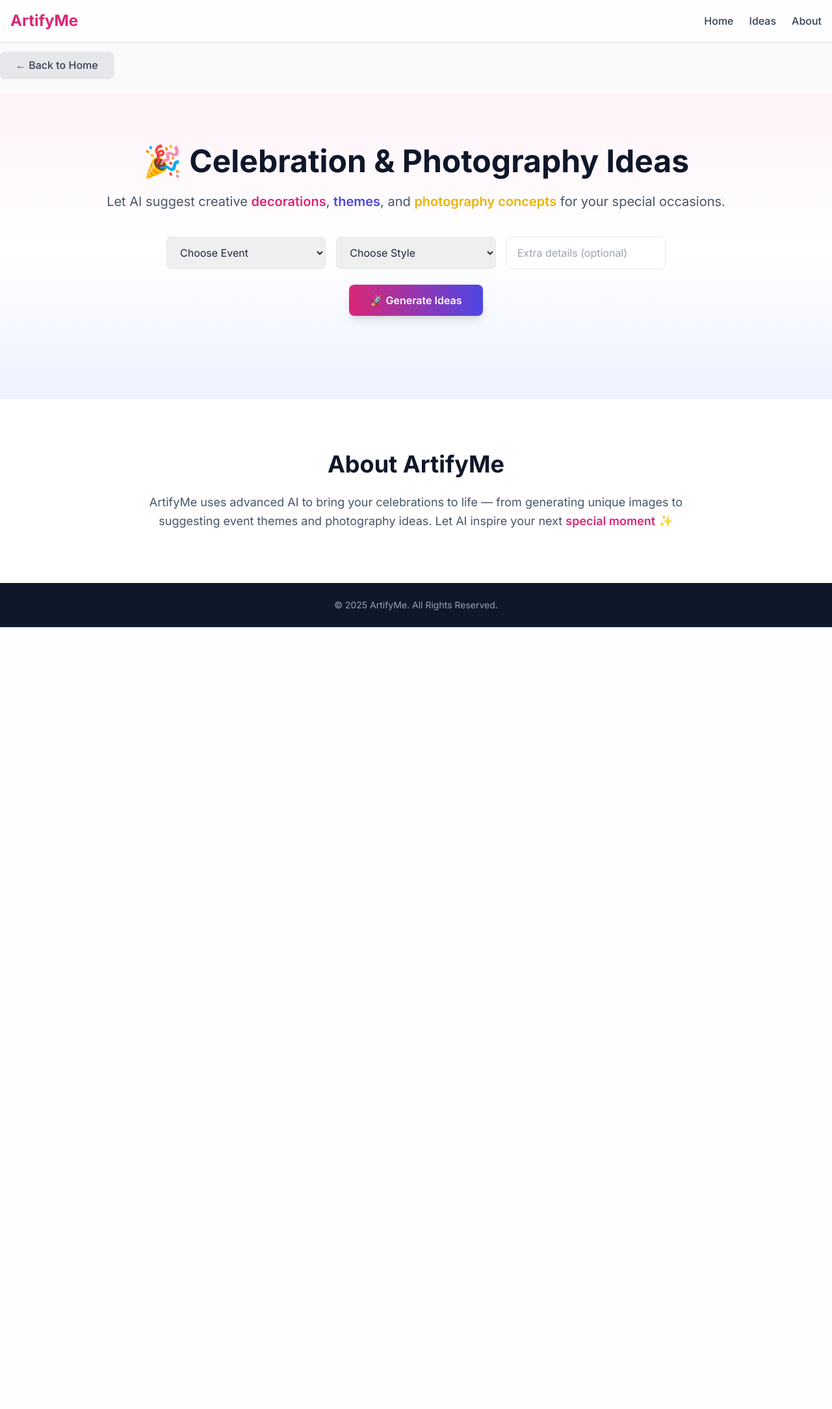
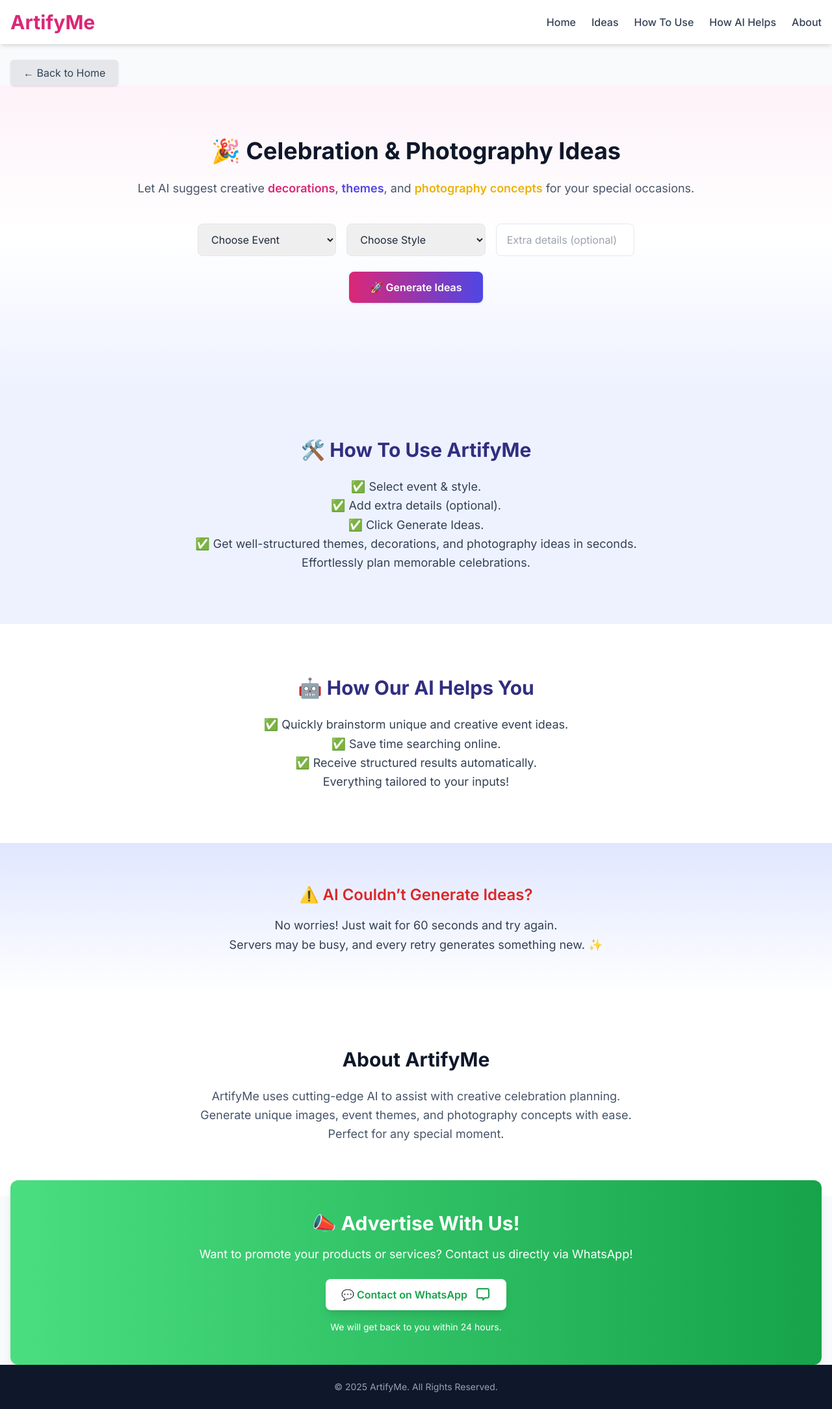
Before and after one commit to suriyamoorthi-dev/artifyme, a Flask app: page /celebration in a window 1280 px wide. Shown: the whole page at 65% size. Before the commit the page ends 965 px from the top, so only its background shows below. Run offline with Flask 3, Linux system fonts and the light colour scheme; some libraries are stand-ins or nearby versions.

Commit message:
Updated templates and added advertise.html

```diff
--- a/app.py
+++ b/app.py
@@ -480,6 +480,10 @@ Output format (strictly):
         print("❌ Error:", e)
         return jsonify({"error": "Generation failed"}), 500
 
+@app.route("/advertise")
+def advertise():
+    # Render the HTML page (save the HTML as templates/advertise.html)
+    return render_template("advertise.html")
 
 # ------------------- End Supabase Gift Shop API ------------------- #
 if __name__ == '__main__':
--- a/templates/celebration.html
+++ b/templates/celebration.html
@@ -1,49 +1,52 @@
 <!DOCTYPE html>
 <html lang="en">
+
 <head>
   <meta charset="UTF-8" />
   <meta name="viewport" content="width=device-width, initial-scale=1.0"/>
-  <title>🎉 AI Celebration & Photography Ideas</title>
+  <title>🎉 AI Celebration Ideas</title>
   <script src="https://cdn.tailwindcss.com"></script>
   <link href="https://fonts.googleapis.com/css2?family=Inter:wght@400;500;600;700&display=swap" rel="stylesheet"/>
   <style>
     body { font-family: 'Inter', sans-serif; background-color: #f8fafc; }
   </style>
 </head>
+
 <body class="text-slate-800">
 
   <!-- Header -->
-  <header class="bg-white/80 backdrop-blur-md shadow sticky top-0 z-50">
-    <div class="max-w-7xl mx-auto flex justify-between items-center p-4">
-      <h1 class="text-2xl font-extrabold text-pink-600">ArtifyMe</h1>
-      <nav class="hidden sm:flex space-x-6 text-slate-700 font-medium">
+  <header class="bg-white shadow-md sticky top-0 z-50">
+    <div class="max-w-7xl mx-auto flex flex-col sm:flex-row justify-between items-center p-4">
+      <h1 class="text-3xl font-extrabold text-pink-600 mb-4 sm:mb-0">ArtifyMe</h1>
+      <nav class="flex flex-wrap justify-center gap-4 sm:gap-6 text-slate-700 font-medium">
         <a href="/" class="hover:text-indigo-600">Home</a>
         <a href="#celebration-ideas" class="hover:text-pink-600">Ideas</a>
-        <a href="#about" class="hover:text-pink-600">About</a>
+        <a href="#how-to-use" class="hover:text-indigo-600">How To Use</a>
+        <a href="#how-ai-helps" class="hover:text-indigo-600">How AI Helps</a>
+        <a href="#about" class="hover:text-indigo-600">About</a>
       </nav>
     </div>
   </header>
-<!-- Back Button -->
-<a href="/"
-  class="mt-4 mb-6 inline-block bg-gray-200 text-slate-700 px-6 py-2 rounded-lg font-medium hover:bg-gray-300 shadow">
-  ← Back to Home
-</a>
+
+  <!-- Back Button -->
+  <div class="max-w-7xl mx-auto px-4 mt-6">
+    <a href="/" class="inline-block bg-gray-200 text-slate-700 px-5 py-2 rounded-md shadow hover:bg-gray-300">
+      ← Back to Home
+    </a>
+  </div>
 
   <!-- Celebration Ideas Section -->
   <section id="celebration-ideas" class="py-20 bg-gradient-to-b from-pink-50 via-white to-indigo-50">
-    <div class="max-w-5xl mx-auto text-center px-4">
-      <h2 class="text-4xl sm:text-5xl font-extrabold mb-6 text-slate-900">
-        🎉 Celebration & Photography Ideas
-      </h2>
-      <p class="text-lg sm:text-xl text-slate-600 mb-10">
+    <div class="max-w-4xl mx-auto text-center px-4">
+      <h2 class="text-4xl font-extrabold mb-6 text-slate-900">🎉 Celebration & Photography Ideas</h2>
+      <p class="text-lg text-slate-600 mb-10">
         Let AI suggest creative <span class="text-pink-600 font-semibold">decorations</span>,
         <span class="text-indigo-600 font-semibold">themes</span>, and
         <span class="text-yellow-500 font-semibold">photography concepts</span>
         for your special occasions.
       </p>
 
-      <!-- AI Form -->
-      <form id="celebration-form" class="grid gap-4 sm:grid-cols-3 max-w-3xl mx-auto">
+      <form id="celebration-form" class="grid gap-4 sm:grid-cols-3 max-w-2xl mx-auto mb-6">
         <select name="event" class="px-4 py-3 border rounded-lg focus:ring-2 focus:ring-pink-500 w-full">
           <option value="">Choose Event</option>
           <option>Birthday</option>
@@ -66,28 +69,78 @@
           class="px-4 py-3 border rounded-lg focus:ring-2 focus:ring-pink-500 w-full"/>
       </form>
 
-      <!-- CTA Button -->
       <button id="celebrationBtn"
-        class="mt-6 bg-gradient-to-r from-pink-600 to-indigo-600 text-white px-8 py-3 rounded-lg font-semibold hover:scale-105 shadow-lg transition-transform">
+        class="bg-gradient-to-r from-pink-600 to-indigo-600 text-white px-8 py-3 rounded-lg font-semibold hover:scale-105 shadow transition-transform">
         🚀 Generate Ideas
       </button>
 
-      <!-- Results -->
-      <div id="celebration-results" class="mt-12 text-left max-w-3xl mx-auto space-y-6"></div>
+      <div id="celebration-results" class="mt-12 space-y-6"></div>
+    </div>
+  </section>
+
+  <!-- How To Use Section -->
+  <section id="how-to-use" class="py-20 bg-indigo-50 px-4">
+    <div class="max-w-3xl mx-auto text-center">
+      <h3 class="text-3xl font-bold mb-6 text-indigo-900">🛠️ How To Use ArtifyMe</h3>
+      <p class="text-lg text-slate-700 leading-relaxed">
+        ✅ Select event & style.<br>
+        ✅ Add extra details (optional).<br>
+        ✅ Click Generate Ideas.<br>
+        ✅ Get well-structured themes, decorations, and photography ideas in seconds.<br>
+        Effortlessly plan memorable celebrations.
+      </p>
+    </div>
+  </section>
+
+  <!-- How AI Helps Us Section -->
+  <section id="how-ai-helps" class="py-20 bg-white px-4">
+    <div class="max-w-3xl mx-auto text-center">
+      <h3 class="text-3xl font-bold mb-6 text-indigo-900">🤖 How Our AI Helps You</h3>
+      <p class="text-lg text-slate-700 leading-relaxed">
+        ✅ Quickly brainstorm unique and creative event ideas.<br>
+        ✅ Save time searching online.<br>
+        ✅ Receive structured results automatically.<br>
+        Everything tailored to your inputs!
+      </p>
+    </div>
+  </section>
+
+  <!-- AI Failure Handling Section -->
+  <section id="ai-failure" class="py-16 bg-gradient-to-b from-indigo-100 to-white px-4">
+    <div class="max-w-3xl mx-auto text-center">
+      <h4 class="text-2xl font-semibold text-red-600 mb-4">⚠️ AI Couldn’t Generate Ideas?</h4>
+      <p class="text-lg text-slate-700 leading-relaxed">
+        No worries! Just wait for 60 seconds and try again.<br>
+        Servers may be busy, and every retry generates something new. ✨
+      </p>
     </div>
   </section>
 
   <!-- About -->
   <section id="about" class="py-20 bg-white px-4">
-    <div class="max-w-4xl mx-auto text-center">
-      <h3 class="text-3xl sm:text-4xl font-bold mb-6 text-slate-900">About ArtifyMe</h3>
-      <p class="text-slate-600 text-lg leading-relaxed">
-        ArtifyMe uses advanced AI to bring your celebrations to life — from generating unique images
-        to suggesting event themes and photography ideas.
-        Let AI inspire your next <span class="text-pink-600 font-semibold">special moment</span> ✨
+    <div class="max-w-3xl mx-auto text-center">
+      <h3 class="text-3xl font-bold mb-6 text-slate-900">About ArtifyMe</h3>
+      <p class="text-lg text-slate-600 leading-relaxed">
+        ArtifyMe uses cutting-edge AI to assist with creative celebration planning.<br>
+        Generate unique images, event themes, and photography concepts with ease.<br>
+        Perfect for any special moment.
       </p>
     </div>
   </section>
+
+  <!-- Advertising / Contact Section -->
+<section class="bg-gradient-to-r from-green-400 to-green-600 text-white py-12 px-4 text-center rounded-xl mx-4 -mt-6 shadow-lg">
+  <h2 class="text-2xl sm:text-3xl font-bold mb-4">📣 Advertise With Us!</h2>
+  <p class="text-lg mb-6">Want to promote your products or services? Contact us directly via WhatsApp!</p>
+  <a href="https://wa.me/6383750156" target="_blank"
+     class="inline-flex items-center justify-center gap-3 bg-white text-green-600 px-6 py-3 rounded-lg font-semibold shadow-lg hover:scale-105 transform transition-all">
+    💬 Contact on WhatsApp
+    <svg xmlns="http://www.w3.org/2000/svg" class="h-6 w-6" fill="none" viewBox="0 0 24 24" stroke="currentColor">
+      <path stroke-linecap="round" stroke-linejoin="round" stroke-width="2" d="M21 15a2 2 0 01-2 2h-4l-3 3v-3H5a2 2 0 01-2-2V5a2 2 0 012-2h14a2 2 0 012 2v10z" />
+    </svg>
+  </a>
+  <p class="mt-4 text-sm">We will get back to you within 24 hours.</p>
+</section>
 
   <!-- Footer -->
   <footer class="bg-slate-900 text-slate-400 py-6 text-center text-sm">
@@ -122,12 +175,16 @@
 
       const container = document.getElementById("celebration-results");
       container.innerHTML = "";
-      if (data.ideas) {
+
+      if (data.ideas && data.ideas.length > 0) {
         data.ideas.forEach((idea, i) => {
           container.innerHTML += `
-            <div class="p-6 bg-white rounded-xl shadow hover:shadow-lg transition duration-300">
-              <h4 class="font-bold text-lg mb-2 text-indigo-600">💡 Idea ${i+1}</h4>
-              <p class="text-slate-700 leading-relaxed">${idea}</p>
+            <div class="p-6 bg-white rounded-xl shadow-md hover:shadow-lg transition duration-300">
+              <h4 class="font-bold text-lg text-indigo-600 mb-3">💡 Idea ${i + 1}</h4>
+              <p><strong>Theme:</strong> ${idea.theme}</p>
+              <p><strong>Decorations:</strong> ${idea.decorations}</p>
+              <p><strong>Photography:</strong> ${idea.photography}</p>
+              <p><strong>Extra:</strong> ${idea.extra}</p>
             </div>`;
         });
       } else {
@@ -135,5 +192,6 @@
       }
     });
   </script>
+
 </body>
 </html>
```
Also changed, not shown: templates/advertise.html (added, +89 -0 lines), templates/avatar.html (+65 -58 lines), templates/gifts_shops.html (+30 -39 lines), templates/landing.html (+28 -3 lines).
